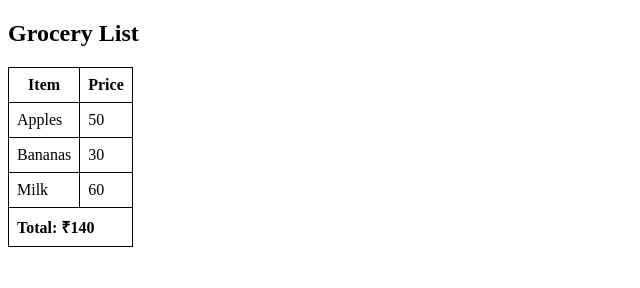
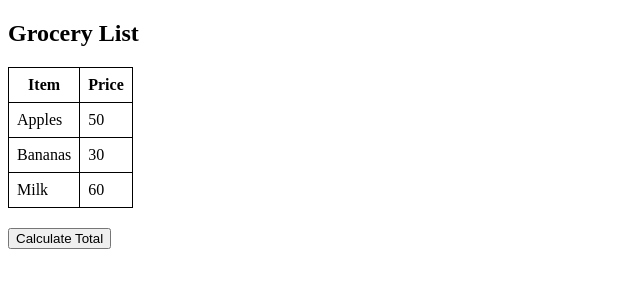
Before and after one commit to acciojob/grofers-checkout-Gokleshchaudhary, a website: page main.html in a window 1280 px wide. Shown: the whole page, without its empty margins (0-640 px from the left). Drawn offline with Linux system fonts and the light colour scheme.

Commit message:
created a submission

```diff
--- a/main.html
+++ b/main.html
@@ -4,10 +4,13 @@
   <meta charset="UTF-8">
   <title>Grofers Checkout</title>
   <style>
-    table, td, th {
+    table, th, td {
       border: 1px solid black;
       border-collapse: collapse;
       padding: 8px;
+    }
+    table {
+      margin-bottom: 20px;
     }
   </style>
 </head>
@@ -33,7 +36,11 @@
     </tr>
   </table>
 
+  <!-- ✅ Add this button to trigger total calculation -->
+  <button onclick="calculateTotal()">Calculate Total</button>
+
   <script>
+    function calculateTotal() {
       const prices = document.querySelectorAll(".price");
       let total = 0;
 
@@ -42,6 +49,13 @@
       });
 
       const table = document.getElementById("grocery-table");
+
+      // Remove existing total row if already present
+      const lastRow = table.rows[table.rows.length - 1];
+      if (lastRow && lastRow.cells[0].colSpan === 2) {
+        table.deleteRow(table.rows.length - 1);
+      }
+
       const totalRow = document.createElement("tr");
       const totalCell = document.createElement("td");
 
@@ -50,6 +64,7 @@
       totalCell.style.fontWeight = "bold";
       totalRow.appendChild(totalCell);
       table.appendChild(totalRow);
+    }
   </script>
 
 </body>
```
Lines whose indentation alone changed are shown as unchanged.
